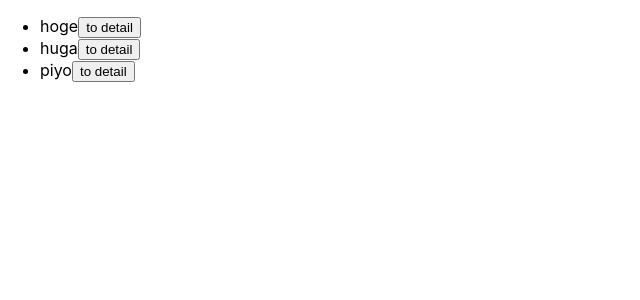
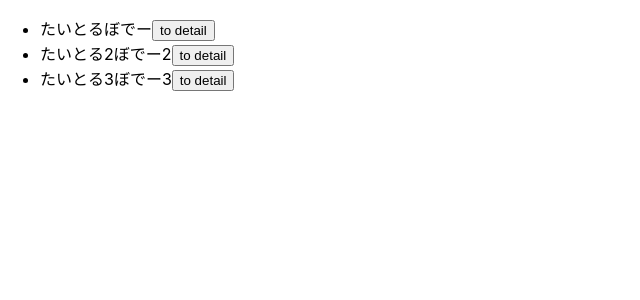
Before and after one commit to koukibuu3/react-memo-app, a React (Create React App) app: page / in a window 1280 px wide. Shown: the top 300 px of the page, without its empty margins (0-640 px from the left). Built offline with nearby package versions, Linux system fonts and the light colour scheme.

Commit message:
とりあえずコンポーネントを分けてみた #19

```diff
--- a/src/list/List.js
+++ b/src/list/List.js
@@ -1,21 +1,41 @@
 import React from 'react';
 import { Link } from 'react-router-dom';
 
+const MEMOS = [
+  { title: 'たいとる', body: 'ぼでー' },
+  { title: 'たいとる2', body: 'ぼでー2' },
+  { title: 'たいとる3', body: 'ぼでー3' },
+];
+
+const getList = () => {
+  return MEMOS;
+};
+
 const List = () => {
-  const list = ['hoge', 'huga', 'piyo'];
+  const list = getList();
 
   return (
     <div className="List">
       <ul>
         { list.map((value) => (
-          <li key="key">
-            {value}
-            <Link to="/detail"><button type="button">to detail</button></Link>
-          </li>
+          <Item content={value} />
         )) }
       </ul>
     </div>
   );
 };
 
+const Item = (props) => {
+  const { content } = props;
+  return (
+    <li key="key">
+      {content.title}
+      <span>
+        {content.body}
+      </span>
+      <Link to="/detail"><button type="button">to detail</button></Link>
+    </li>
+  );
+};
+
 export default List;
```
Also changed, not shown: .eslintrc.json.
